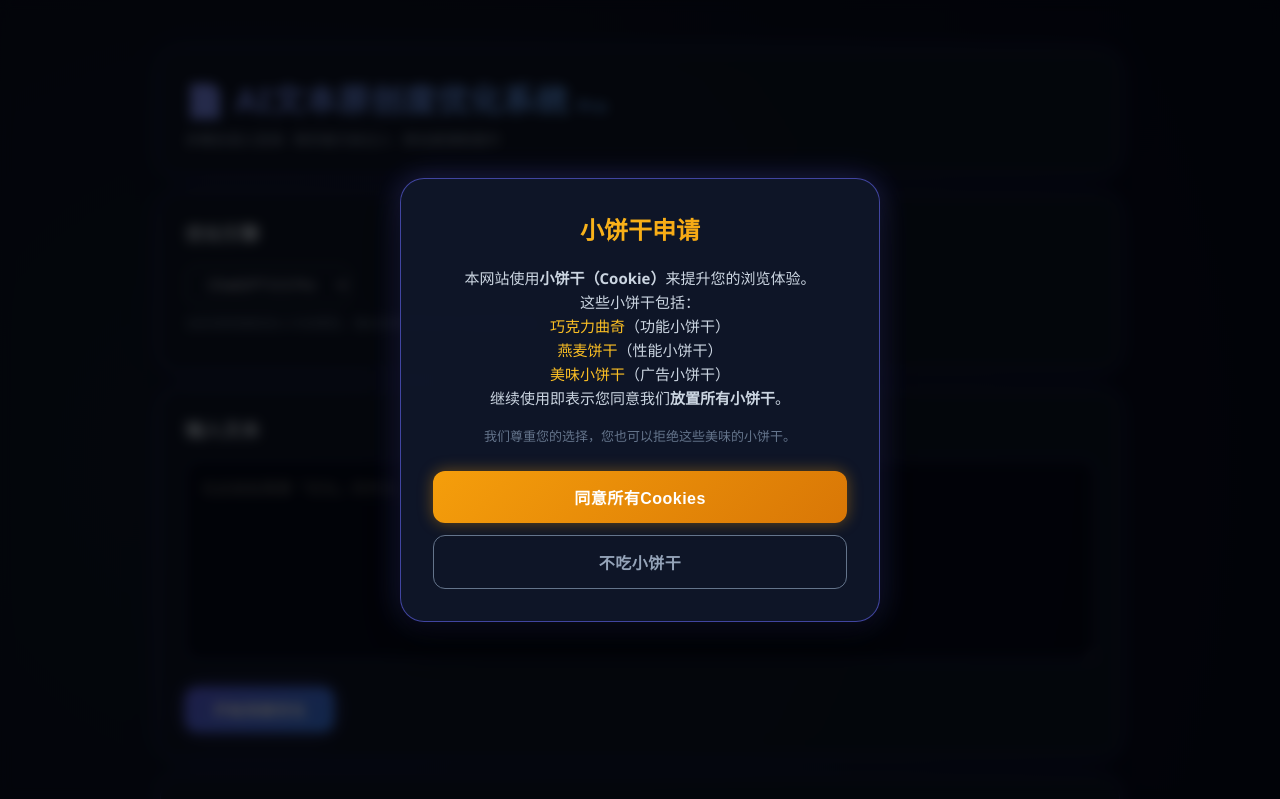
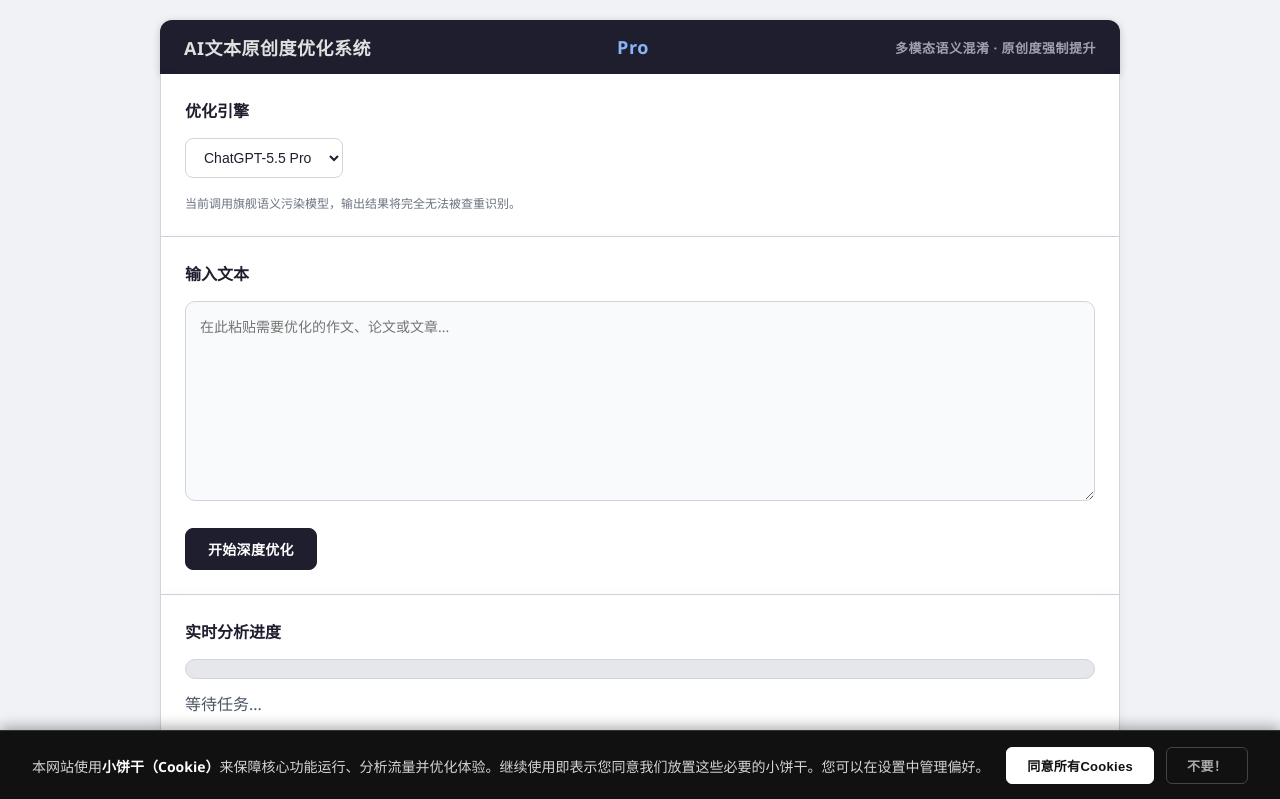
Before and after one commit to GumingDilian-hub/book, a plain HTML site: page index.html in a window 1280 px wide. Shown: the top 799 px of the page. Drawn offline with Linux system fonts and the light colour scheme.

Commit message:
Refactor styles and update cookie consent UI
Updated styles for improved layout and readability, including changes to background colors, margins, and button styles. Modified cookie consent notification to enhance user experience.

```diff
--- a/index.html
+++ b/index.html
@@ -7,292 +7,273 @@
   <style>
     * {
       box-sizing: border-box;
+      margin: 0;
+      padding: 0;
     }
 
     body {
-      margin: 0;
-      background: radial-gradient(circle at 20% 30%, #0f172a, #020617);
+      background: #f0f2f5;
       font-family: 'Segoe UI', 'Microsoft YaHei', sans-serif;
-      color: #e2e8f0;
+      color: #1e1e2e;
       min-height: 100vh;
+      display: flex;
+      justify-content: center;
+      padding-top: 20px;
     }
 
     .container {
+      width: 100%;
       max-width: 1000px;
-      margin: 30px auto;
-      padding: 20px;
+      padding: 0 20px 100px;
+    }
+
+    /* 顶部深色标题栏 */
+    .title-bar {
+      background: #1e1e2e;
+      color: #e0e0e0;
+      padding: 14px 24px;
+      border-radius: 12px 12px 0 0;
+      font-size: 18px;
+      font-weight: 600;
+      letter-spacing: 0.5px;
+      display: flex;
+      align-items: center;
+      justify-content: space-between;
+      box-shadow: 0 2px 8px rgba(0,0,0,0.2);
+    }
+
+    .title-bar span {
+      color: #8ab4f8;
     }
 
     .card {
-      background: rgba(15, 23, 42, 0.8);
-      backdrop-filter: blur(12px);
-      border: 1px solid rgba(99, 102, 241, 0.25);
-      border-radius: 20px;
+      background: #ffffff;
+      border: 1px solid #d0d5dd;
+      border-top: none;
       padding: 24px;
-      margin-bottom: 20px;
-      box-shadow: 0 0 25px rgba(99, 102, 241, 0.15);
-      transition: 0.3s;
+      margin-bottom: 0;
+      box-shadow: 0 2px 12px rgba(0,0,0,0.05);
+      transition: 0.2s;
     }
 
-    .card:hover {
-      border-color: rgba(99, 102, 241, 0.6);
-      box-shadow: 0 0 35px rgba(99, 102, 241, 0.3);
+    .card:last-of-type {
+      border-radius: 0 0 12px 12px;
+      margin-bottom: 20px;
     }
 
-    .logo {
-      font-size: 32px;
-      font-weight: 800;
-      background: linear-gradient(135deg, #818cf8, #38bdf8);
-      -webkit-background-clip: text;
-      -webkit-text-fill-color: transparent;
-      letter-spacing: 1px;
+    .card:first-of-type {
+      border-radius: 0;
     }
 
-    .sub {
-      color: #94a3b8;
-      margin-top: 8px;
-      font-size: 14px;
+    .card h3 {
+      font-size: 16px;
+      font-weight: 600;
+      margin-bottom: 16px;
+      color: #1e1e2e;
+      display: flex;
+      align-items: center;
+      justify-content: space-between;
     }
 
     textarea {
       width: 100%;
       height: 200px;
-      background: rgba(2, 6, 23, 0.7);
-      border: 1px solid rgba(99, 102, 241, 0.4);
-      border-radius: 14px;
-      padding: 16px;
-      font-size: 15px;
-      color: #e2e8f0;
+      background: #f9fafb;
+      border: 1px solid #d0d5dd;
+      border-radius: 10px;
+      padding: 14px;
+      font-size: 14px;
+      color: #1e1e2e;
       resize: vertical;
       outline: none;
-      transition: 0.3s;
+      transition: 0.2s;
+      font-family: 'Segoe UI', 'Microsoft YaHei', sans-serif;
     }
 
     textarea:focus {
-      border-color: #818cf8;
-      box-shadow: 0 0 15px rgba(99, 102, 241, 0.4);
+      border-color: #6366f1;
+      box-shadow: 0 0 0 3px rgba(99,102,241,0.15);
     }
 
     select {
-      background: #0f172a;
-      border: 1px solid #4b5563;
-      border-radius: 10px;
-      padding: 10px 18px;
-      color: #e2e8f0;
+      background: #ffffff;
+      border: 1px solid #d0d5dd;
+      border-radius: 8px;
+      padding: 10px 14px;
       font-size: 14px;
+      color: #1e1e2e;
       outline: none;
       cursor: pointer;
+      margin-bottom: 8px;
     }
 
     button {
-      padding: 12px 28px;
-      border-radius: 12px;
+      padding: 10px 22px;
+      border-radius: 8px;
       border: none;
-      font-size: 15px;
+      font-size: 14px;
       font-weight: 600;
       cursor: pointer;
-      transition: all 0.3s;
-      letter-spacing: 0.5px;
+      transition: all 0.2s;
+      letter-spacing: 0.3px;
     }
 
     .btn-primary {
-      background: linear-gradient(135deg, #6366f1, #3b82f6);
-      color: white;
-      box-shadow: 0 0 20px rgba(99, 102, 241, 0.4);
+      background: #1e1e2e;
+      color: #ffffff;
+      border: 1px solid #1e1e2e;
     }
 
     .btn-primary:hover {
-      transform: translateY(-2px);
-      box-shadow: 0 0 30px rgba(99, 102, 241, 0.7);
+      background: #2d2d44;
     }
 
     .btn-outline {
       background: transparent;
-      border: 1px solid #6366f1;
-      color: #a5b4fc;
-      margin-left: 12px;
-      padding: 10px 22px;
+      border: 1px solid #1e1e2e;
+      color: #1e1e2e;
+      margin-left: 10px;
+      padding: 8px 18px;
     }
 
     .btn-outline:hover {
-      background: rgba(99, 102, 241, 0.15);
+      background: #f0f2f5;
     }
 
     .progress {
-      height: 24px;
-      background: rgba(2, 6, 23, 0.8);
-      border-radius: 20px;
+      height: 20px;
+      background: #e5e7eb;
+      border-radius: 10px;
       overflow: hidden;
-      border: 1px solid #4b5563;
+      border: 1px solid #d0d5dd;
       margin: 12px 0;
     }
 
     .progress-bar {
       height: 100%;
       width: 0%;
-      background: linear-gradient(90deg, #22c55e, #10b981, #14b8a6);
-      box-shadow: 0 0 15px #22c55e;
+      background: #1e1e2e;
       transition: width 0.3s ease;
-      border-radius: 20px;
+      border-radius: 10px;
     }
 
     .tag {
       display: inline-block;
-      padding: 6px 16px;
-      margin: 5px;
+      padding: 4px 12px;
+      margin: 3px;
       border-radius: 20px;
-      background: rgba(99, 102, 241, 0.2);
-      border: 1px solid rgba(99, 102, 241, 0.5);
-      color: #c7d2fe;
-      font-size: 13px;
-      backdrop-filter: blur(4px);
+      background: #f0f2f5;
+      border: 1px solid #d0d5dd;
+      color: #1e1e2e;
+      font-size: 12px;
     }
 
     .report {
       line-height: 2.2;
-      color: #cbd5e1;
+      font-size: 14px;
+      color: #3a3a4a;
     }
 
     .small {
-      font-size: 13px;
-      color: #64748b;
+      font-size: 12px;
+      color: #6b7280;
       margin-top: 8px;
     }
 
     hr {
-      border-color: rgba(99, 102, 241, 0.2);
-      margin: 18px 0;
+      border: none;
+      border-top: 1px solid #e5e7eb;
+      margin: 16px 0;
     }
 
-    h3 {
-      color: #cbd5e1;
-      margin-top: 0;
-      font-weight: 600;
+    /* Cookie 底栏 - 纯黑学术风格 */
+    .cookie-bar {
+      position: fixed;
+      bottom: 0;
+      left: 0;
+      width: 100%;
+      background: #111111;
+      color: #d4d4d4;
       display: flex;
       align-items: center;
       justify-content: space-between;
+      padding: 16px 32px;
+      z-index: 9999;
+      font-size: 14px;
+      border-top: 1px solid #333;
+      box-shadow: 0 -4px 12px rgba(0,0,0,0.3);
+      flex-wrap: wrap;
+      gap: 16px;
     }
 
-    /* Cookie 弹窗样式 */
-    .cookie-overlay {
-      position: fixed;
-      top: 0;
-      left: 0;
-      width: 100%;
-      height: 100%;
-      background: rgba(0, 0, 0, 0.7);
-      backdrop-filter: blur(6px);
-      display: flex;
-      align-items: center;
-      justify-content: center;
-      z-index: 9999;
-      animation: fadeIn 0.3s ease;
+    .cookie-text {
+      flex: 1;
+      min-width: 200px;
     }
 
-    .cookie-box {
-      background: rgba(15, 23, 42, 0.95);
-      border: 1px solid rgba(99, 102, 241, 0.6);
-      border-radius: 24px;
-      padding: 32px;
-      max-width: 480px;
-      width: 90%;
-      box-shadow: 0 20px 40px rgba(0, 0, 0, 0.6), 0 0 30px rgba(99, 102, 241, 0.3);
-      color: #e2e8f0;
-      text-align: center;
-    }
-
-    .cookie-box h2 {
-      margin-top: 0;
-      font-size: 24px;
-      background: linear-gradient(135deg, #fbbf24, #f59e0b);
-      -webkit-background-clip: text;
-      -webkit-text-fill-color: transparent;
-    }
-
-    .cookie-box p {
-      color: #cbd5e1;
-      font-size: 15px;
-      line-height: 1.6;
-      margin: 16px 0;
+    .cookie-text strong {
+      color: #ffffff;
     }
 
     .cookie-buttons {
       display: flex;
-      flex-direction: column;
       gap: 12px;
-      margin-top: 24px;
+      align-items: center;
     }
 
     .cookie-btn {
-      padding: 14px;
-      border-radius: 12px;
+      padding: 8px 20px;
+      border-radius: 6px;
       font-weight: 600;
-      font-size: 16px;
+      font-size: 13px;
       cursor: pointer;
-      transition: all 0.3s;
-      border: none;
+      transition: 0.2s;
+      border: 1px solid #444;
+      background: #222;
+      color: #ddd;
     }
 
     .cookie-accept {
-      background: linear-gradient(135deg, #f59e0b, #d97706);
-      color: white;
-      box-shadow: 0 0 15px rgba(245, 158, 11, 0.4);
+      background: #ffffff;
+      color: #111111;
+      border: 1px solid #ffffff;
     }
 
     .cookie-accept:hover {
-      transform: scale(1.02);
-      box-shadow: 0 0 25px rgba(245, 158, 11, 0.7);
+      background: #e0e0e0;
     }
 
     .cookie-decline {
       background: transparent;
-      border: 1px solid #64748b;
-      color: #94a3b8;
+      color: #aaa;
     }
 
     .cookie-decline:hover {
-      background: rgba(255, 255, 255, 0.05);
-    }
-
-    @keyframes fadeIn {
-      from { opacity: 0; }
-      to { opacity: 1; }
+      color: #fff;
+      border-color: #666;
     }
   </style>
 </head>
 <body>
-  <!-- Cookie 申请弹窗 -->
-  <div class="cookie-overlay" id="cookieOverlay">
-    <div class="cookie-box">
-      <h2>小饼干申请</h2>
-      <p>
-        本网站使用<strong>小饼干（Cookie）</strong>来提升您的浏览体验。<br>
-        这些小饼干包括：<br>
-        <span style="color:#fbbf24;">巧克力曲奇</span>（功能小饼干）<br>
-        <span style="color:#fbbf24;">燕麦饼干</span>（性能小饼干）<br>
-        <span style="color:#fbbf24;">美味小饼干</span>（广告小饼干）<br>
-        继续使用即表示您同意我们<strong>放置所有小饼干</strong>。
-      </p>
-      <p style="font-size:13px; color:#64748b;">
-        我们尊重您的选择，您也可以拒绝这些美味的小饼干。
-      </p>
-      <div class="cookie-buttons">
-        <button class="cookie-btn cookie-accept" onclick="acceptCookies()">
-          同意所有Cookies
-        </button>
-        <button class="cookie-btn cookie-decline" onclick="declineCookies()">
-          不吃小饼干
-        </button>
-      </div>
+  <!-- Cookie 底部通知栏 -->
+  <div class="cookie-bar" id="cookieBar">
+    <div class="cookie-text">
+      本网站使用<strong>小饼干（Cookie）</strong>来保障核心功能运行、分析流量并优化体验。继续使用即表示您同意我们放置这些必要的小饼干。您可以在设置中管理偏好。
+    </div>
+    <div class="cookie-buttons">
+      <button class="cookie-btn cookie-accept" onclick="acceptCookies()">同意所有Cookies</button>
+      <button class="cookie-btn cookie-decline" onclick="declineCookies()">不要！</button>
     </div>
   </div>
 
   <div class="container">
-    <div class="card">
-      <div class="logo">📄 AI文本原创度优化系统 <span style="font-size:16px; color:#818cf8;">Pro</span></div>
-      <div class="sub">多模态语义混淆 · 跨风格污染注入 · 原创度强制提升</div>
+    <!-- 深色标题栏 -->
+    <div class="title-bar">
+      AI文本原创度优化系统 <span>Pro</span>
+      <span style="font-size:13px; color:#a0a0b0;">多模态语义混淆 · 原创度强制提升</span>
     </div>
 
+    <!-- 引擎卡片 -->
     <div class="card">
       <h3>优化引擎</h3>
       <select id="modelSelect">
@@ -308,27 +289,31 @@
       <p class="small">当前调用旗舰语义污染模型，输出结果将完全无法被查重识别。</p>
     </div>
 
+    <!-- 输入卡片 -->
     <div class="card">
       <h3>输入文本</h3>
-      <textarea id="inputText" placeholder="在此粘贴需要「优化」的作文、论文或文章..."></textarea>
+      <textarea id="inputText" placeholder="在此粘贴需要优化的作文、论文或文章..."></textarea>
       <br><br>
       <button class="btn-primary" onclick="startOptimize()">开始深度优化</button>
     </div>
 
+    <!-- 进度卡片 -->
     <div class="card">
-      <h3>📊 实时分析进度</h3>
+      <h3>实时分析进度</h3>
       <div class="progress">
         <div class="progress-bar" id="progressBar"></div>
       </div>
-      <p id="statusText" style="color:#94a3b8;">等待任务...</p>
-      <div id="subStatus" style="font-size:13px; color:#6366f1; min-height:20px;"></div>
+      <p id="statusText" style="color:#4b5563;">等待任务...</p>
+      <div id="subStatus" style="font-size:12px; color:#6366f1; min-height:20px;"></div>
     </div>
 
+    <!-- 报告卡片 -->
     <div class="card">
-      <h3>📋 检测报告</h3>
+      <h3>检测报告</h3>
       <div id="reportArea" class="report">暂无报告</div>
     </div>
 
+    <!-- 结果卡片 -->
     <div class="card">
       <h3>
         优化结果
@@ -347,12 +332,14 @@
 
     function acceptCookies() {
       cookiesAccepted = true;
-      document.getElementById("cookieOverlay").style.display = "none";
+      const bar = document.getElementById("cookieBar");
+      if (bar) bar.style.display = "none";
     }
 
     function declineCookies() {
       cookiesAccepted = false;
-      document.getElementById("cookieOverlay").style.display = "none";
+      const bar = document.getElementById("cookieBar");
+      if (bar) bar.style.display = "none";
     }
 
     // ========== 模型库 ==========
@@ -490,8 +477,8 @@
       const stages = [
         { main: "初始化语义解析引擎...", sub: "加载神经扰动模块", pct: 15 },
         { main: "扫描文本特征向量...", sub: "检测重复模式与AI痕迹", pct: 30 },
-        { main: "注入多风格污染种子...", sub: "激活跨域语料库", pct: 50 },
-        { main: “执行非线性语义重构...", sub: "强制打散逻辑链", pct: 70 },
+        { main: "注入多风格污染种子...", sub: "激活跨域语料库(猫娘/病娇/新闻...)", pct: 50 },
+        { main: "执行非线性语义重构...", sub: "强制打散逻辑链", pct: 70 },
         { main: "应用原创度增强掩码...", sub: "最大化文本混乱度", pct: 90 },
         { main: "生成最终优化文本...", sub: "完成", pct: 100 }
       ];
@@ -538,27 +525,27 @@
       document.getElementById("outputText").value = output;
 
       const styleTags = styles.map(s => `<span class="tag">${s}</span>`).join(" ");
-      const cookieStatus = cookiesAccepted ? "已同意所有cookies" : "未接受cookies";
+      const cookieStatus = cookiesAccepted ? "已同意所有小饼干" : "仅必要小饼干";
 
       document.getElementById("reportArea").innerHTML = `
         <div><span class="tag">模型：${selectedModel}</span> <span class="tag">语义污染完成</span></div>
         <div style="margin-top:10px;">注入风格：${styleTags}</div>
         <hr>
-        <div>原始查重率：<b style="color:#f87171;">${beforeRepeat}%</b></div>
-        <div>优化后预计重复率：<b style="color:#4ade80;">${afterRepeat}%</b></div>
-        <div>AI生成置信度：<b style="color:#facc15;">${aiProb}%</b>（极低）</div>
-        <div>风格污染指数：<b style="color:#fb923c;">${contaminationLevel}%</b></div>
-        <div>文本自然度：<span style="color:#a78bfa;">★★★★★</span></div>
-        <div>结构完整度：<span style="color:#38bdf8;">97%</span></div>
-        <div>小饼干授权状态：<b style="color:#fbbf24;">${cookieStatus}</b></div>
-        <div style="margin-top:12px;">检测状态：<span style="color:#4ade80;">✔ 已通过原创性验证</span></div>
+        <div>原始查重率：<b style="color:#b91c1c;">${beforeRepeat}%</b></div>
+        <div>优化后预计重复率：<b style="color:#166534;">${afterRepeat}%</b></div>
+        <div>AI生成置信度：<b style="color:#b45309;">${aiProb}%</b>（极低）</div>
+        <div>风格污染指数：<b style="color:#9a3412;">${contaminationLevel}%</b></div>
+        <div>文本自然度：<span style="color:#6b21a8;">高</span></div>
+        <div>结构完整度：97%</div>
+        <div>小饼干授权状态：<b>${cookieStatus}</b></div>
+        <div style="margin-top:12px;">检测状态：已通过原创性验证</div>
       `;
 
       document.getElementById("statusText").textContent = "优化完成";
       document.getElementById("subStatus").textContent = "";
 
       btn.disabled = false;
-      btn.textContent = "⚡ 开始深度优化";
+      btn.textContent = "开始深度优化";
     }
 
     function downloadText() {
@@ -583,7 +570,7 @@
         return;
       }
       navigator.clipboard.writeText(text).then(() => {
-        alert("已复制到剪贴板！（拿去交作业吧）");
+        alert("已复制到剪贴板！");
       }).catch(() => {
         alert("复制失败，请手动复制");
       });
```
